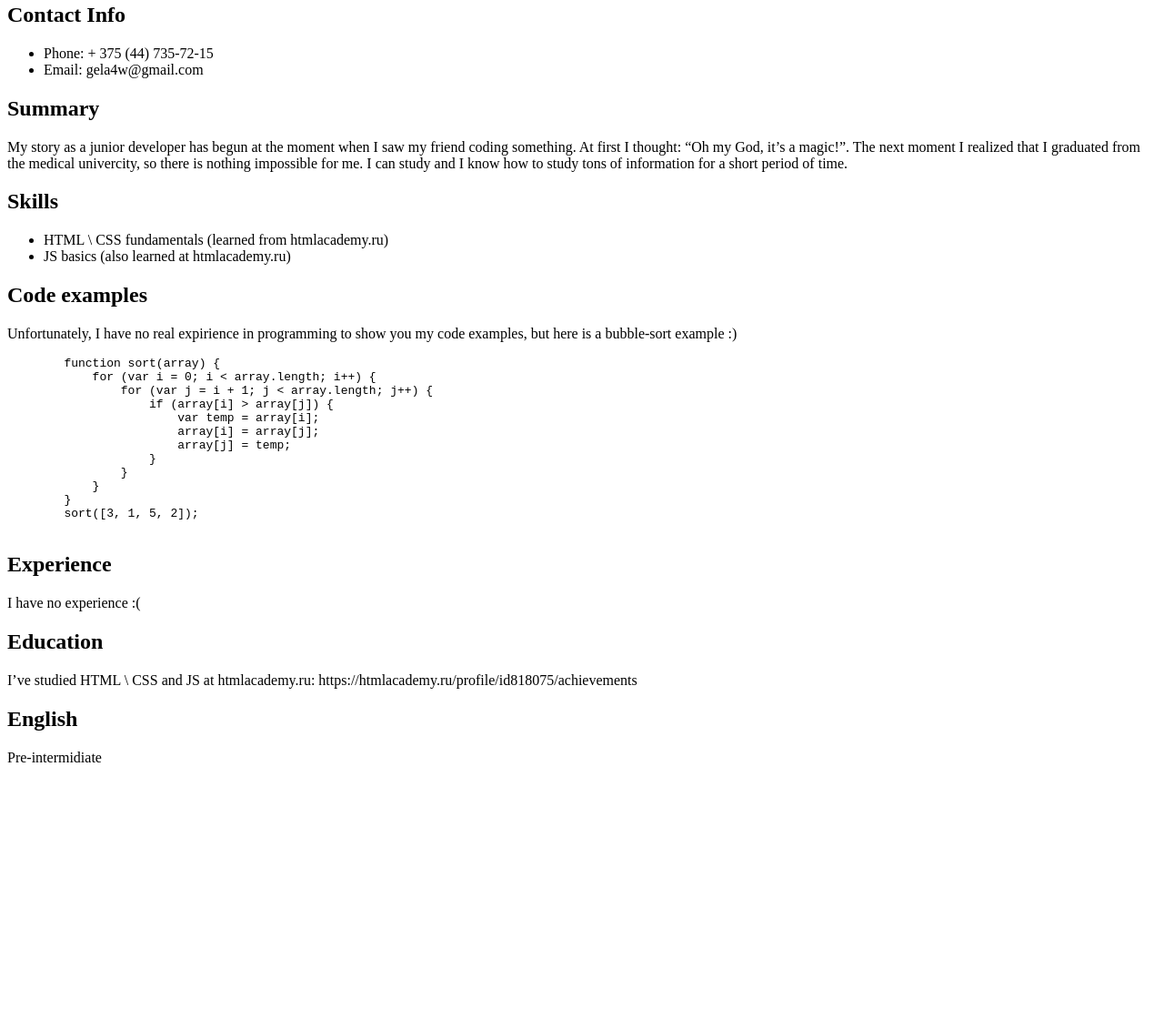
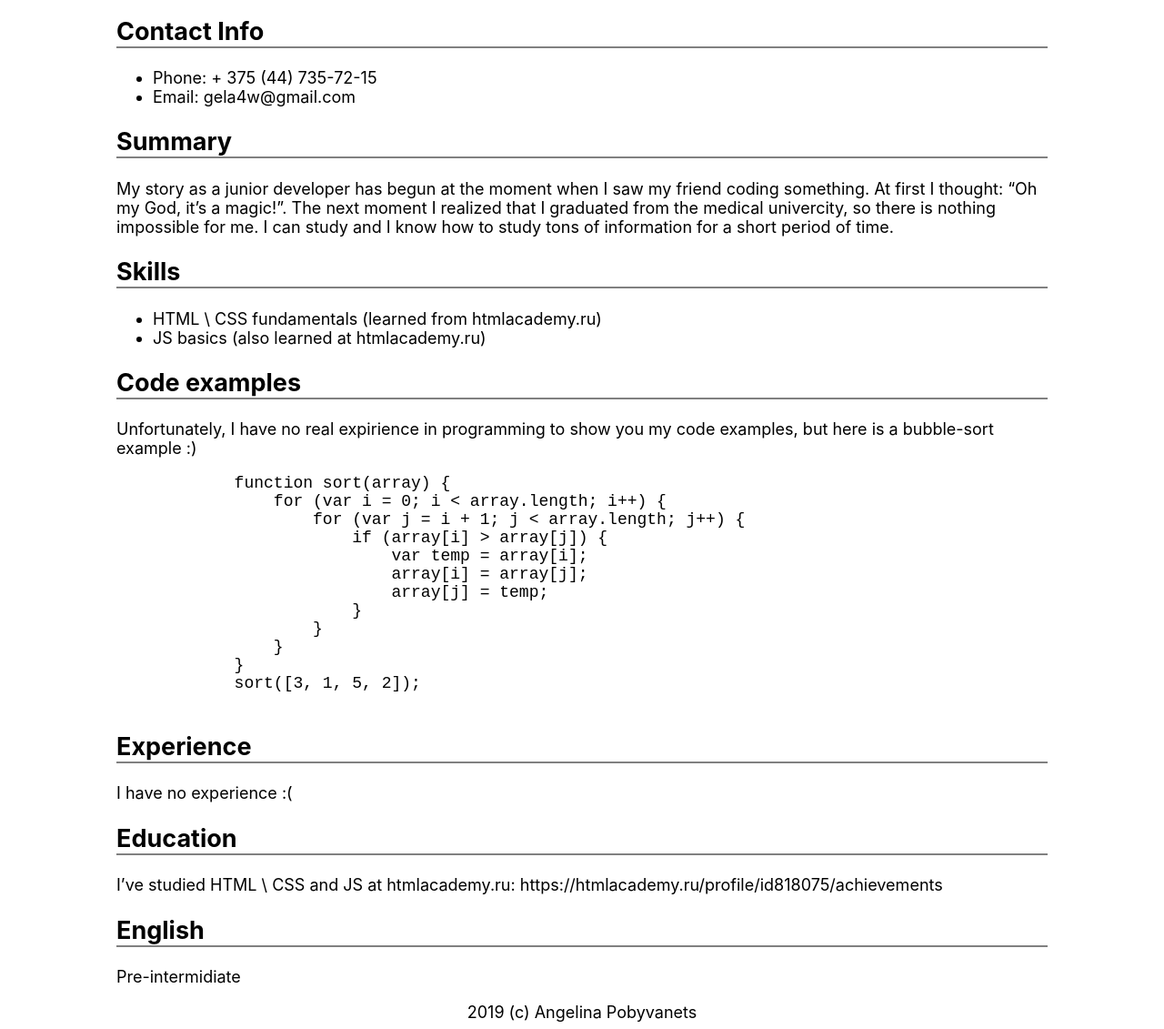
Before and after one commit to Lina-malina/rsschool-cv, a plain HTML site: page index.html in a window 1280 px wide. Shown: the part 401-1532 px from the top of the page at 91% size. Before the commit the page ends 1259 px from the top, so only its background shows below. Drawn offline with Linux system fonts and the light colour scheme.

Commit message:
feat: add styles support and center-aligning

```diff
--- a/index.html
+++ b/index.html
@@ -3,27 +3,36 @@
 <head>
   <meta charset="utf-8">
   <title>Angelina Pobyvanets CV</title>
+  <link rel='stylesheet' href='./styles/style.css' />
 </head>
 <body>
+  <div class="container">
+    <header>
       <h1>Angelina Pobyvanets</h1>
-  <div>
       <img src="https://sun9-3.userapi.com/c854524/v854524250/e4f49/BnXACu6CHJA.jpg" alt='angelina-pobyvanets' />
-  </div>
-  <h2>Contact Info</h2>
+    </header>
+    <section id='contact-info'>
+      <h2 class='bordered-header'>Contact Info</h2>
       <ul>
         <li>Phone: + 375 (44) 735-72-15</li>
         <li>Email: gela4w@gmail.com</li>
       </ul>
-  <h2>Summary</h2>
+    </section>
+    <section id='summary'>
+      <h2 class='bordered-header'>Summary</h2>
       <p>
         My story as a junior developer has begun at the moment when I saw my friend coding something. At first I thought: “Oh my God, it’s a magic!”. The next moment I realized that I graduated from the medical univercity, so there is nothing impossible for me. I can study and I know how to study tons of information for a short period of time.
       </p>
-  <h2>Skills</h2>
+    </section>
+    <section id='skills'>
+      <h2 class='bordered-header'>Skills</h2>
       <ul>
         <li>HTML \ CSS fundamentals (learned from htmlacademy.ru)</li>
         <li>JS basics (also learned at htmlacademy.ru)</li>
       </ul>
-  <h2>Code examples</h2>
+    </section>
+    <section id='code-examples'>
+      <h2 class='bordered-header'>Code examples</h2>
       <p>Unfortunately, I have no real expirience in programming to show you my code examples, but here is a bubble-sort example :)</p>
       <div>
         <code>
@@ -43,15 +52,25 @@
           </pre>
         </code>
       </div>
-  <h2>Experience</h2>
+    </section>
+    <section id='experience'>
+      <h2 class='bordered-header'>Experience</h2>
       <p>I have no experience :(</p>
-
-  <h2>Education</h2>
+    </section>
+    <section id='education'>
+      <h2 class='bordered-header'>Education</h2>
       <p>
         I’ve studied HTML \ CSS and JS at htmlacademy.ru:
         https://htmlacademy.ru/profile/id818075/achievements
       </p>
-  <h2>English</h2>
+    </section>
+    <section id='english'>
+      <h2 class='bordered-header'>English</h2>
       <p>Pre-intermidiate</p>
+    </section>
+    <footer>
+      2019 (c) Angelina Pobyvanets
+    </footer>
+  </div>
 </body>
 </html>
--- /dev/null
+++ b/styles/style.css
@@ -0,0 +1,21 @@
+body {
+    font-size: 18px;
+    font-family: -apple-system,BlinkMacSystemFont,"Segoe UI",Helvetica,Arial,sans-serif,"Apple Color Emoji","Segoe UI Emoji","Segoe UI Symbol";
+}
+
+div.container {
+	max-width: 1024px;
+	margin: 0 auto;
+}
+
+img {
+	max-height: 300px;
+}
+
+.bordered-header {
+	border-bottom: 2px solid gray;
+}
+
+footer {
+	text-align: center;
+}
```
Lines whose indentation alone changed are shown as unchanged.
